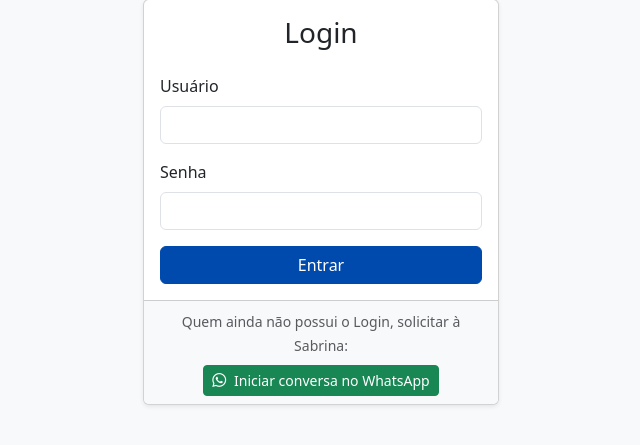
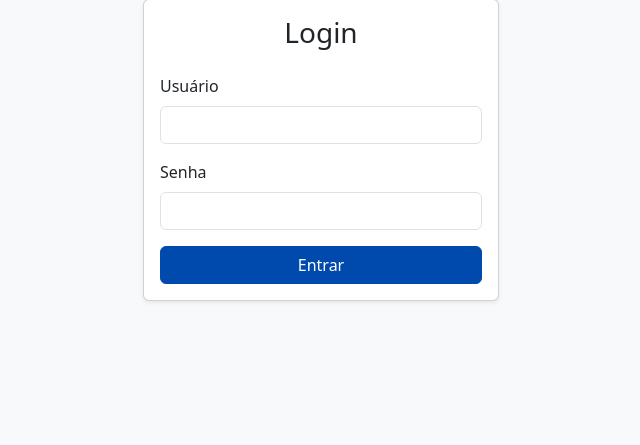
Before and after one commit to Luparele/AGENDAMENTO_VEICULO, a Django app: page /login/ in a window 1280 px wide. Shown: the part 92-537 px from the top of the page, without its empty margins (319-959 px from the left). Run offline with Django 5.2, Linux system fonts and the light colour scheme; parts of the project's set-up code (start-up, migrations or seed data) failed here and were passed over.

Commit message:
UI: Removido contato da Sabrina da tela de login

```diff
--- a/APP/templates/APP/login.html
+++ b/APP/templates/APP/login.html
@@ -29,15 +29,7 @@
                 </form>
             </div>
 
-            <div class="card-footer text-center bg-light">
-                <small class="text-muted">Quem ainda não possui o Login, solicitar à Sabrina:</small>
-                <div class="mt-2">
-                    <a href="https://wa.me/5521996800387" target="_blank" rel="noopener noreferrer" class="btn btn-success btn-sm">
-                        <i class="bi bi-whatsapp me-1"></i>
-                        Iniciar conversa no WhatsApp
-                    </a>
-                </div>
-            </div>
+
             </div>
     </div>
 </div>
```
